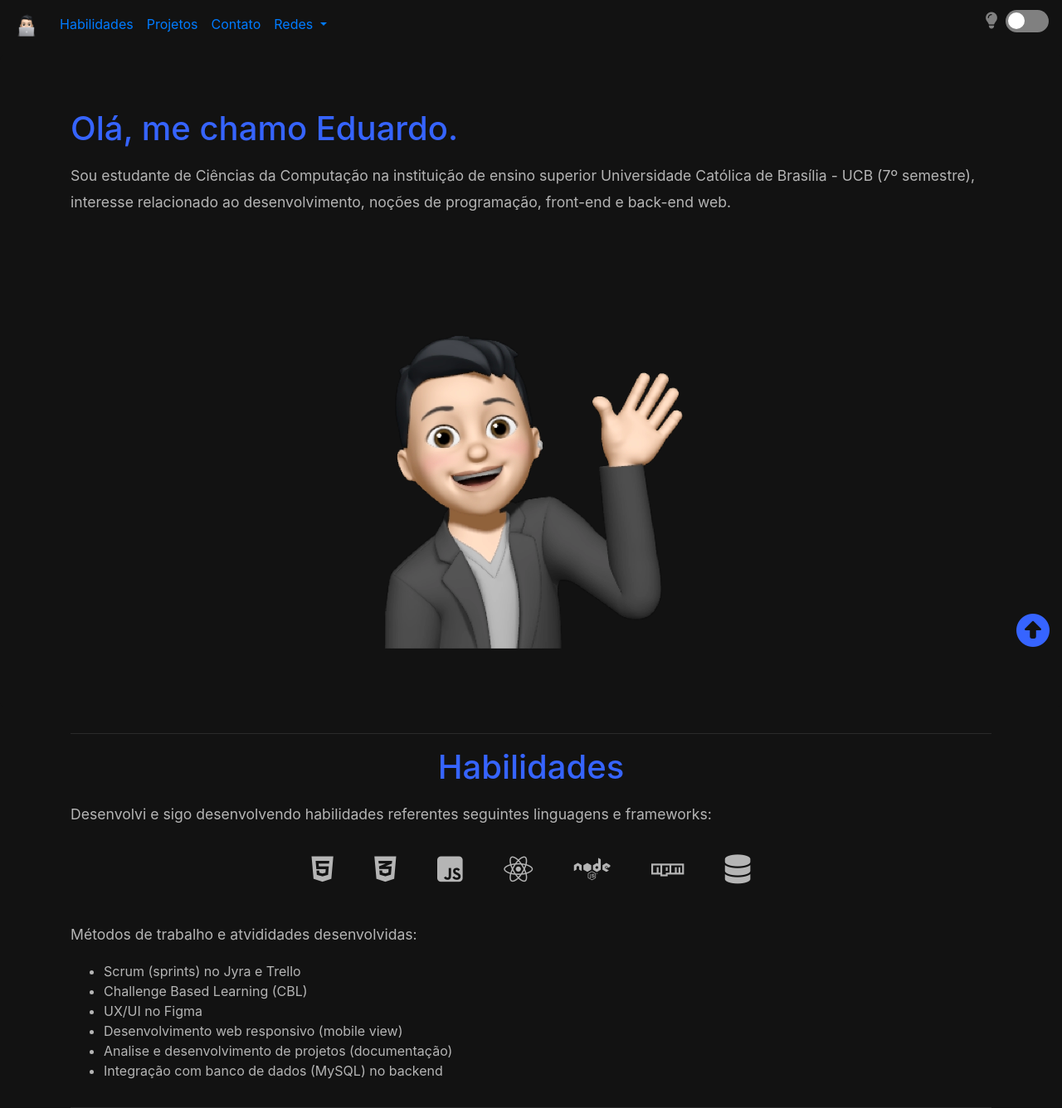
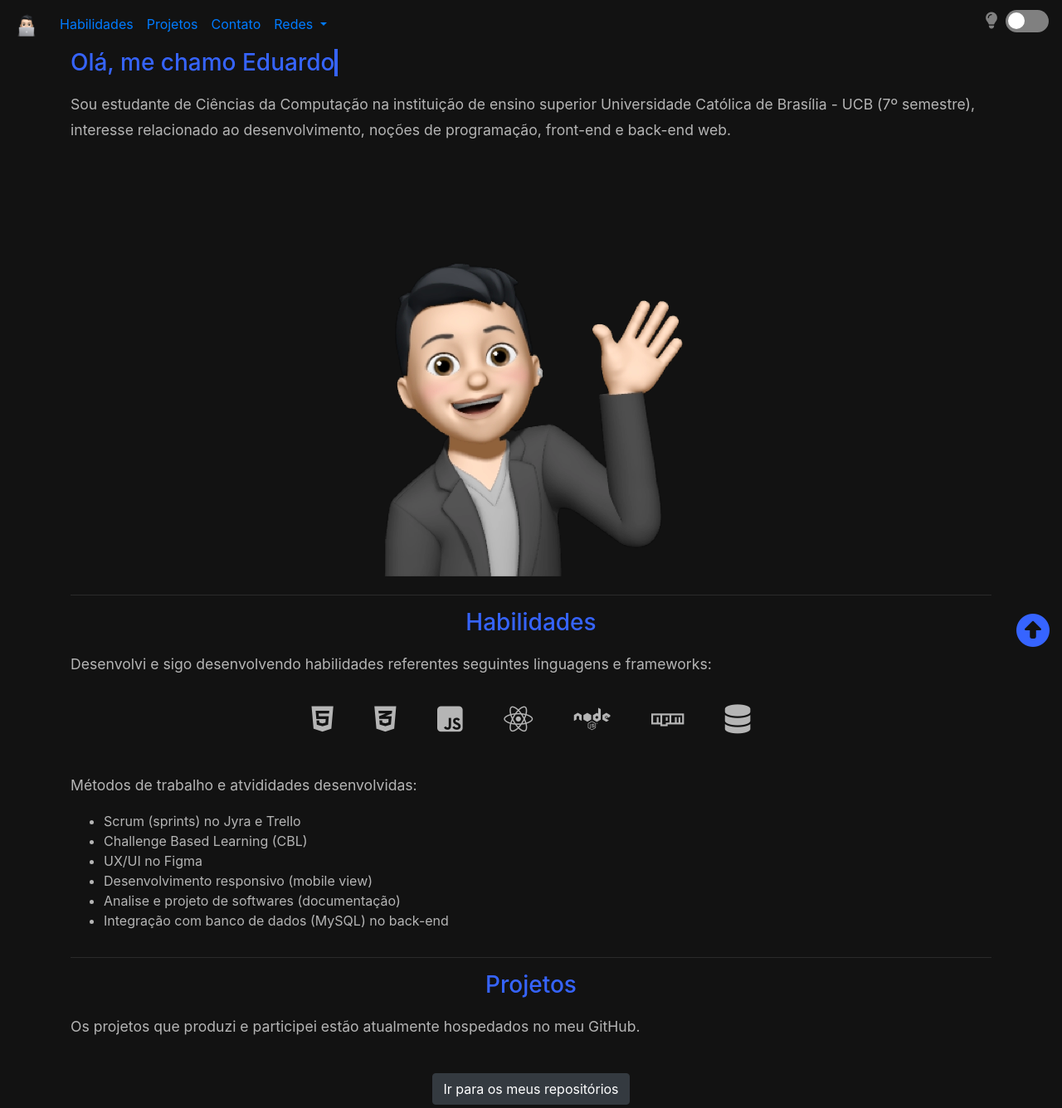
Before and after one commit to eduardolpsss/portfolio, a plain HTML site: page index.html in a window 1280 px wide. Shown: the top 1336 px of the page at 83% size. Drawn offline with nearby package versions, Linux system fonts and the light colour scheme.

Commit message:
Typewriter effects and fonts

```diff
--- a/css/stylesheet.css
+++ b/css/stylesheet.css
@@ -33,11 +33,6 @@
       transition: 0.2s;
   }
 
-  .jumbotron {
-      background-color: var(--bg-panel);
-      transition: 0.2s;
-  }
-
   h1,
   h2,
   h3,
@@ -51,6 +46,33 @@
   h6 {
       color: var(--color-text);
   }
+
+  h1{
+    font-size: 28px;
+  }
+
+  .typewriter h1 {
+    overflow: hidden;
+    border-right: .15em solid var(--color-headings);
+    white-space: nowrap;
+    margin: 0 auto;
+    animation:
+      typing 2.5s steps(40, end),
+      blink-caret .75s step-end infinite;
+  }
+
+  /* The typing effect */
+  @keyframes typing {
+    from { width: 0 }
+    to { width: 100% }
+  }
+
+  /* The typewriter cursor effect */
+  @keyframes blink-caret {
+    from, to { border-color: transparent }
+    50% { border-color: var(--color-headings); }
+  }
+
 
   p {
       color: var(--color-text);
--- a/index.html
+++ b/index.html
@@ -12,6 +12,10 @@
   <!-- Bootstrap -->
   <link rel="stylesheet" href="https://cdn.jsdelivr.net/npm/bootstrap@4.4.1/dist/css/bootstrap.min.css"
     integrity="sha384-Vkoo8x4CGsO3+Hhxv8T/Q5PaXtkKtu6ug5TOeNV6gBiFeWPGFN9MuhOf23Q9Ifjh" crossorigin="anonymous">
+
+  <!-- Fonte Roboto -->
+  <link rel="stylesheet" href="https://fonts.googleapis.com/css?family=Roboto:300,400,500,700&display=swap">
+
   <!-- Local CSS file -->
   <link href="css/stylesheet.css" rel="stylesheet">
 </head>
@@ -66,15 +70,19 @@
   <a href="#"><i class="fa-solid fa-circle-up back-to-top"></i></a>
 
   <section>
-    <div class="jumbotron mt-2">
     <div class="container">
       <div class="row">
+        <div class="col-flex">
+          <element class="typewriter">
+            <h1>&nbsp;&nbsp;Olá, me chamo Eduardo</h1>
+          </element>
+        </div>
+      </div>
+      <div class="row">
         <div class="col-12">
-            <h1>Olá, me chamo Eduardo.</h1>
           <p>
-              Sou estudante de Ciências da Computação na instituição de ensino superior Universidade Católica de
-              Brasília -
-              UCB (7º semestre), interesse relacionado ao desenvolvimento, noções de programação, front-end e back-end
+            Sou estudante de Ciências da Computação na instituição de ensino superior Universidade Católica de Brasília
+            - UCB (7º semestre), interesse relacionado ao desenvolvimento, noções de programação, front-end e back-end
             web.
           </p>
         </div>
@@ -82,7 +90,6 @@
       <div class="row">
         <div class="col-12 text-center">
           <img class="img-fluid" src="images/673a70fa-110d-4c5b-a800-28b4f88e5357.webp" alt="">
-          </div>
         </div>
       </div>
     </div>
@@ -124,9 +131,9 @@
             <li>Scrum (sprints) no Jyra e Trello</li>
             <li>Challenge Based Learning (CBL)</li>
             <li>UX/UI no Figma</li>
-            <li>Desenvolvimento web responsivo (mobile view)</li>
-            <li>Analise e desenvolvimento de projetos (documentação)</li>
-            <li>Integração com banco de dados (MySQL) no backend</li>
+            <li>Desenvolvimento responsivo (mobile view)</li>
+            <li>Analise e projeto de softwares (documentação)</li>
+            <li>Integração com banco de dados (MySQL) no back-end</li>
           </ul>
         </div>
       </div>
```
Lines whose indentation alone changed are shown as unchanged.
